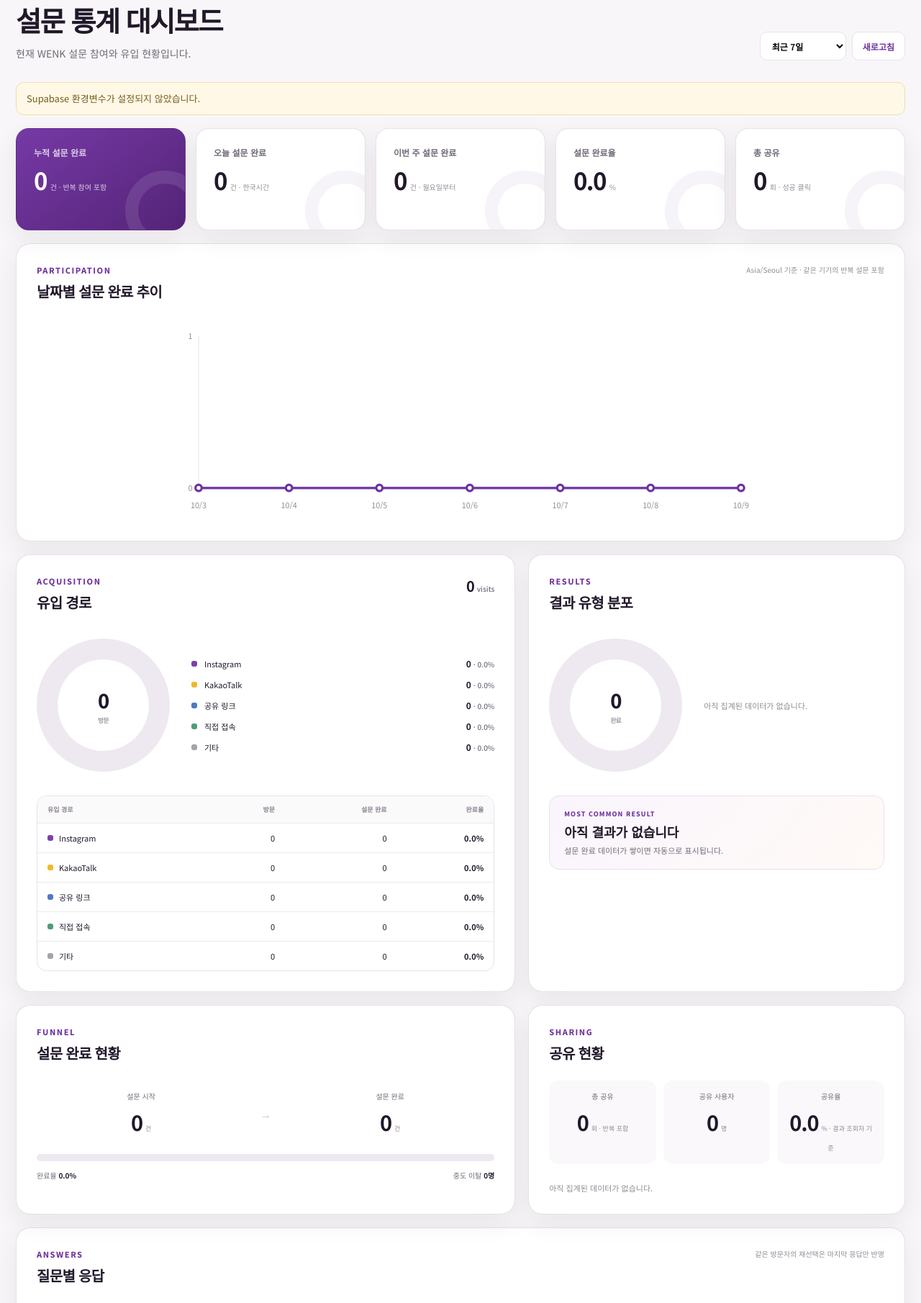
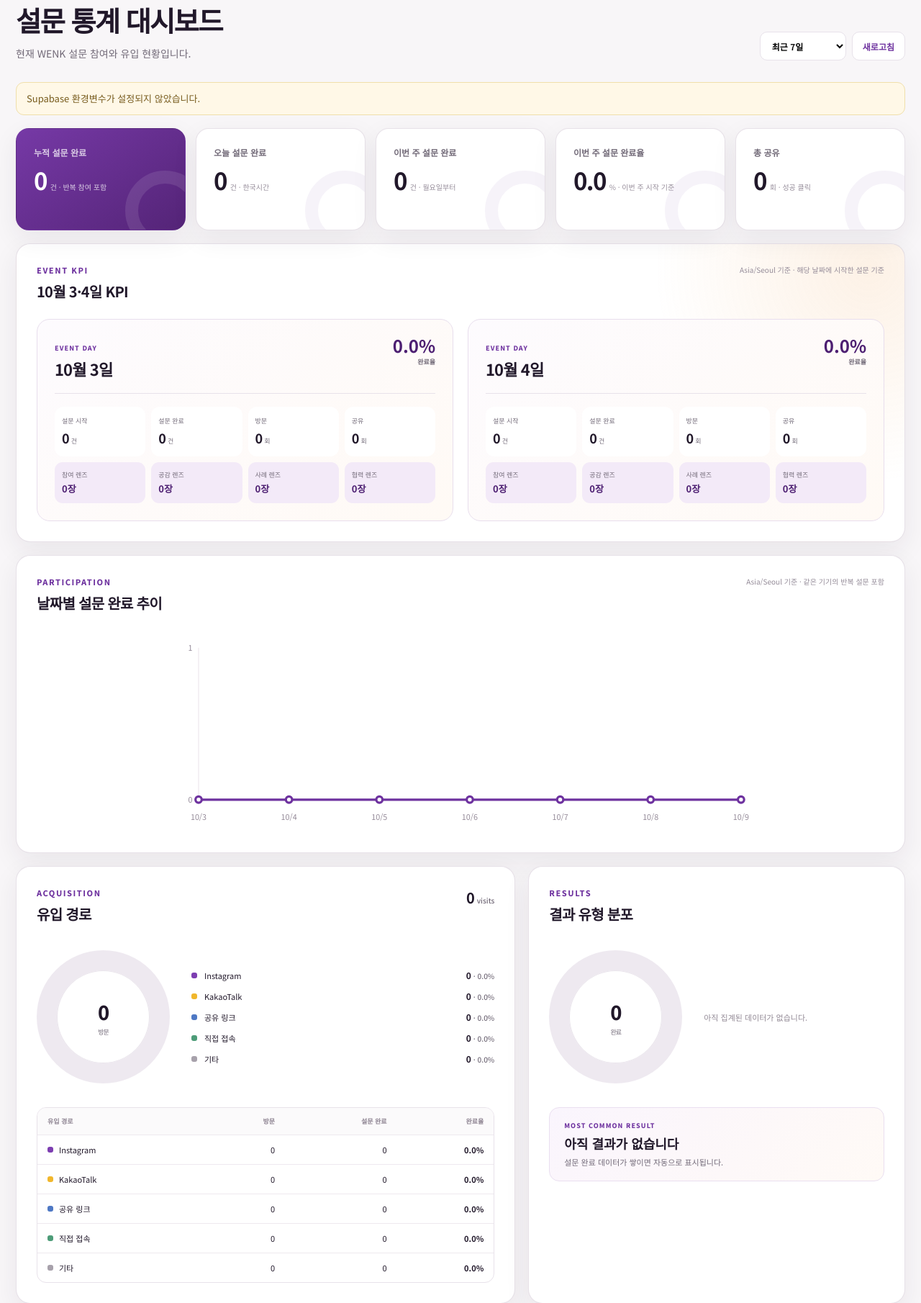
Before and after one commit to yeseu78/KOICAsite, a Flask app: page /admin/dashboard in a window 1280 px wide. Shown: the part 149-1959 px from the top of the page at 72% size. Run offline with Flask 3, Linux system fonts and the light colour scheme; the visitor is signed in with stand-in values (Sample User, id 1).

Commit message:
Show event-day KPIs in admin dashboard

```diff
--- a/analytics.py
+++ b/analytics.py
@@ -29,6 +29,8 @@ RESULT_LABELS = {
     "case": "사례 렌즈",
     "empathy": "공감 렌즈",
 }
+FEATURED_KPI_DATES = ("2026-10-03", "2026-10-04")
+FEATURED_RESULT_ORDER = ("participation", "empathy", "case", "cooperation")
 SOURCE_ORDER = ["Instagram", "Kakao", "Shared Link", "Direct", "Other"]
 SOURCE_LABELS = {
     "Instagram": "Instagram",
@@ -346,6 +348,9 @@ def build_summary(events: list[dict[str, Any]], period: str = "7d", now: datetim
         for event in _latest_by(completions, _attempt_key)
         if _attempt_key(event) in started_attempts
     ]
+    completion_by_attempt = {
+        _attempt_key(event): event for event in latest_completion_attempts
+    }
     latest_results = latest_completion_attempts
     latest_answers = _latest_by(
         answers,
@@ -366,6 +371,13 @@ def build_summary(events: list[dict[str, Any]], period: str = "7d", now: datetim
         bool((event_date := seoul_date(event)) and week_start <= event_date <= today)
         for event in latest_start_attempts
     )
+    week_start_attempts = {
+        _attempt_key(event)
+        for event in latest_start_attempts
+        if bool((event_date := seoul_date(event)) and week_start <= event_date <= today)
+    }
+    week_completed_attempts = len(week_start_attempts & completion_by_attempt.keys())
+    week_completion_rate = _percentage(week_completed_attempts, len(week_start_attempts))
     completed_participants = len(latest_completion_attempts)
     total_surveys = len(latest_completion_attempts)
     today_surveys = sum(seoul_date(event) == today for event in latest_completion_attempts)
@@ -449,6 +461,41 @@ def build_summary(events: list[dict[str, Any]], period: str = "7d", now: datetim
         for channel, count in share_counts.most_common()
     ]
 
+    daily_kpis = []
+    for date_text in FEATURED_KPI_DATES:
+        report_date = datetime.fromisoformat(date_text).date()
+        day_starts = [
+            event for event in latest_start_attempts if seoul_date(event) == report_date
+        ]
+        day_attempt_keys = {_attempt_key(event) for event in day_starts}
+        day_completions = [
+            completion_by_attempt[key]
+            for key in day_attempt_keys
+            if key in completion_by_attempt
+        ]
+        day_results = Counter(
+            event.get("result_type") or "unknown" for event in day_completions
+        )
+        daily_kpis.append(
+            {
+                "date": date_text,
+                "label": f"{report_date.month}월 {report_date.day}일",
+                "starts": len(day_starts),
+                "completed": len(day_completions),
+                "completion_rate": _percentage(len(day_completions), len(day_starts)),
+                "visits": sum(seoul_date(event) == report_date for event in unique_visits),
+                "shares": sum(seoul_date(event) == report_date for event in shares),
+                "results": [
+                    {
+                        "key": result_type,
+                        "label": RESULT_LABELS[result_type],
+                        "count": day_results.get(result_type, 0),
+                    }
+                    for result_type in FEATURED_RESULT_ORDER
+                ],
+            }
+        )
+
     def event_source(event: dict[str, Any]) -> str:
         metadata = event.get("metadata") if isinstance(event.get("metadata"), dict) else {}
         raw_source = event.get("source")
@@ -529,6 +576,8 @@ def build_summary(events: list[dict[str, Any]], period: str = "7d", now: datetim
             "total_surveys": total_surveys,
             "today_surveys": today_surveys,
             "week_surveys": week_surveys,
+            "week_completed_participants": week_completed_attempts,
+            "week_completion_rate": week_completion_rate,
             "completed_participants": completed_participants,
             "completion_rate": completion_rate,
             "dropoffs": dropoffs,
@@ -544,5 +593,6 @@ def build_summary(events: list[dict[str, Any]], period: str = "7d", now: datetim
         "most_common_result": most_common_result,
         "questions": question_stats,
         "shares": share_channels,
+        "daily_kpis": daily_kpis,
         "kpis": kpis,
     }
--- a/static/admin-dashboard.js
+++ b/static/admin-dashboard.js
@@ -165,6 +165,34 @@ function renderKpis(items) {
     .join("");
 }
 
+function renderDailyKpis(items) {
+  const container = document.querySelector("[data-daily-kpis]");
+  container.innerHTML = items.length
+    ? items
+        .map(
+          (item) => `
+            <article class="daily-kpi-card">
+              <div class="daily-kpi-heading">
+                <div><span>EVENT DAY</span><h3>${escapeHtml(item.label)}</h3></div>
+                <strong>${Number(item.completion_rate || 0).toFixed(1)}%<small>완료율</small></strong>
+              </div>
+              <div class="daily-kpi-metrics">
+                <div><span>설문 시작</span><strong>${formatNumber(item.starts)}<small>건</small></strong></div>
+                <div><span>설문 완료</span><strong>${formatNumber(item.completed)}<small>건</small></strong></div>
+                <div><span>방문</span><strong>${formatNumber(item.visits)}<small>회</small></strong></div>
+                <div><span>공유</span><strong>${formatNumber(item.shares)}<small>회</small></strong></div>
+              </div>
+              <div class="daily-result-list" aria-label="${escapeHtml(item.label)} 렌즈 결과">
+                ${item.results
+                  .map((result) => `<div><span>${escapeHtml(result.label)}</span><strong>${formatNumber(result.count)}장</strong></div>`)
+                  .join("")}
+              </div>
+            </article>`,
+        )
+        .join("")
+    : '<p class="empty-state">표시할 행사 KPI가 없습니다.</p>';
+}
+
 function renderDashboard(data) {
   Object.entries(data.summary).forEach(([key, value]) => setMetric(key, value));
   document.querySelector("[data-completion-bar]").style.width = `${Math.min(data.summary.completion_rate, 100)}%`;
@@ -175,6 +203,7 @@ function renderDashboard(data) {
   renderResults(data.results, data.most_common_result);
   renderBars(document.querySelector("[data-share-bars]"), data.shares);
   renderQuestions(data.questions);
+  renderDailyKpis(data.daily_kpis || []);
   renderKpis(data.kpis);
 }
 
--- a/static/admin.css
+++ b/static/admin.css
@@ -815,6 +815,116 @@ tbody tr:last-child td {
   gap: 20px 28px;
 }
 
+.daily-kpi-panel {
+  overflow: hidden;
+  background:
+    radial-gradient(circle at 96% 8%, rgba(238, 150, 61, 0.13), transparent 24%),
+    var(--paper);
+}
+
+.daily-kpi-grid {
+  display: grid;
+  grid-template-columns: repeat(2, minmax(0, 1fr));
+  gap: 20px;
+}
+
+.daily-kpi-card {
+  padding: 24px;
+  border: 1px solid #e8deed;
+  border-radius: 18px;
+  background: linear-gradient(145deg, #fdfbfe, #fffaf5);
+}
+
+.daily-kpi-heading {
+  display: flex;
+  align-items: flex-start;
+  justify-content: space-between;
+  gap: 18px;
+  padding-bottom: 18px;
+  border-bottom: 1px solid #e8e2ea;
+}
+
+.daily-kpi-heading span {
+  color: var(--purple);
+  letter-spacing: 0.12em;
+  font-size: 9px;
+  font-weight: 800;
+}
+
+.daily-kpi-heading h3 {
+  margin: 4px 0 0;
+  font-size: 22px;
+  letter-spacing: -0.04em;
+}
+
+.daily-kpi-heading > strong {
+  color: var(--purple-dark);
+  font-size: 24px;
+  line-height: 1;
+  text-align: right;
+}
+
+.daily-kpi-heading > strong small {
+  display: block;
+  margin-top: 6px;
+  color: var(--muted);
+  font-size: 9px;
+  font-weight: 600;
+}
+
+.daily-kpi-metrics {
+  display: grid;
+  grid-template-columns: repeat(4, minmax(0, 1fr));
+  gap: 8px;
+  margin-top: 18px;
+}
+
+.daily-kpi-metrics > div {
+  padding: 13px 10px;
+  border-radius: 12px;
+  background: #fff;
+}
+
+.daily-kpi-metrics span,
+.daily-result-list span {
+  display: block;
+  color: var(--muted);
+  font-size: 9px;
+}
+
+.daily-kpi-metrics strong {
+  display: block;
+  margin-top: 4px;
+  font-size: 18px;
+}
+
+.daily-kpi-metrics strong small {
+  margin-left: 2px;
+  color: var(--muted);
+  font-size: 9px;
+  font-weight: 500;
+}
+
+.daily-result-list {
+  display: grid;
+  grid-template-columns: repeat(4, minmax(0, 1fr));
+  gap: 8px;
+  margin-top: 8px;
+}
+
+.daily-result-list > div {
+  padding: 11px 10px;
+  border-radius: 11px;
+  background: var(--purple-soft);
+}
+
+.daily-result-list strong {
+  display: block;
+  margin-top: 3px;
+  color: var(--purple-dark);
+  font-size: 13px;
+}
+
 .kpi-row {
   display: grid;
   grid-template-columns: 1fr auto;
@@ -929,7 +1039,8 @@ tbody tr:last-child td {
   }
 
   .question-list,
-  .kpi-list {
+  .kpi-list,
+  .daily-kpi-grid {
     grid-template-columns: 1fr;
   }
 }
@@ -970,6 +1081,11 @@ tbody tr:last-child td {
     grid-template-columns: 1fr;
   }
 
+  .daily-kpi-metrics,
+  .daily-result-list {
+    grid-template-columns: repeat(2, minmax(0, 1fr));
+  }
+
   .funnel-stats {
     gap: 9px;
   }
--- a/templates/admin/dashboard.html
+++ b/templates/admin/dashboard.html
@@ -61,11 +61,19 @@
           <span>이번 주 설문 완료</span><strong data-metric="week_surveys">—</strong><small>건 · 월요일부터</small>
         </article>
         <article class="metric-card">
-          <span>설문 완료율</span><strong data-metric="completion_rate">—</strong><small>%</small>
+          <span>이번 주 설문 완료율</span><strong data-metric="week_completion_rate">—</strong><small>% · 이번 주 시작 기준</small>
         </article>
         <article class="metric-card">
           <span>총 공유</span><strong data-metric="share_clicks">—</strong><small>회 · 성공 클릭</small>
         </article>
+      </section>
+
+      <section class="panel panel-wide daily-kpi-panel">
+        <div class="panel-heading">
+          <div><p class="section-eyebrow">EVENT KPI</p><h2>10월 3·4일 KPI</h2></div>
+          <span class="panel-note">Asia/Seoul 기준 · 해당 날짜에 시작한 설문 기준</span>
+        </div>
+        <div class="daily-kpi-grid" data-daily-kpis></div>
       </section>
 
       <section class="panel panel-wide">
@@ -150,7 +158,7 @@
 
       <section class="panel panel-wide">
         <div class="panel-heading">
-          <div><p class="section-eyebrow">KPI</p><h2>목표 대비 진행률</h2></div>
+          <div><p class="section-eyebrow">KPI</p><h2>누적 목표 대비 진행률</h2></div>
           <span class="panel-note">목표값은 Render 환경변수에서 관리합니다.</span>
         </div>
         <div class="kpi-list" data-kpi-list></div>
```
Also changed, not shown: tests/test_analytics.py (+33 -0 lines).
